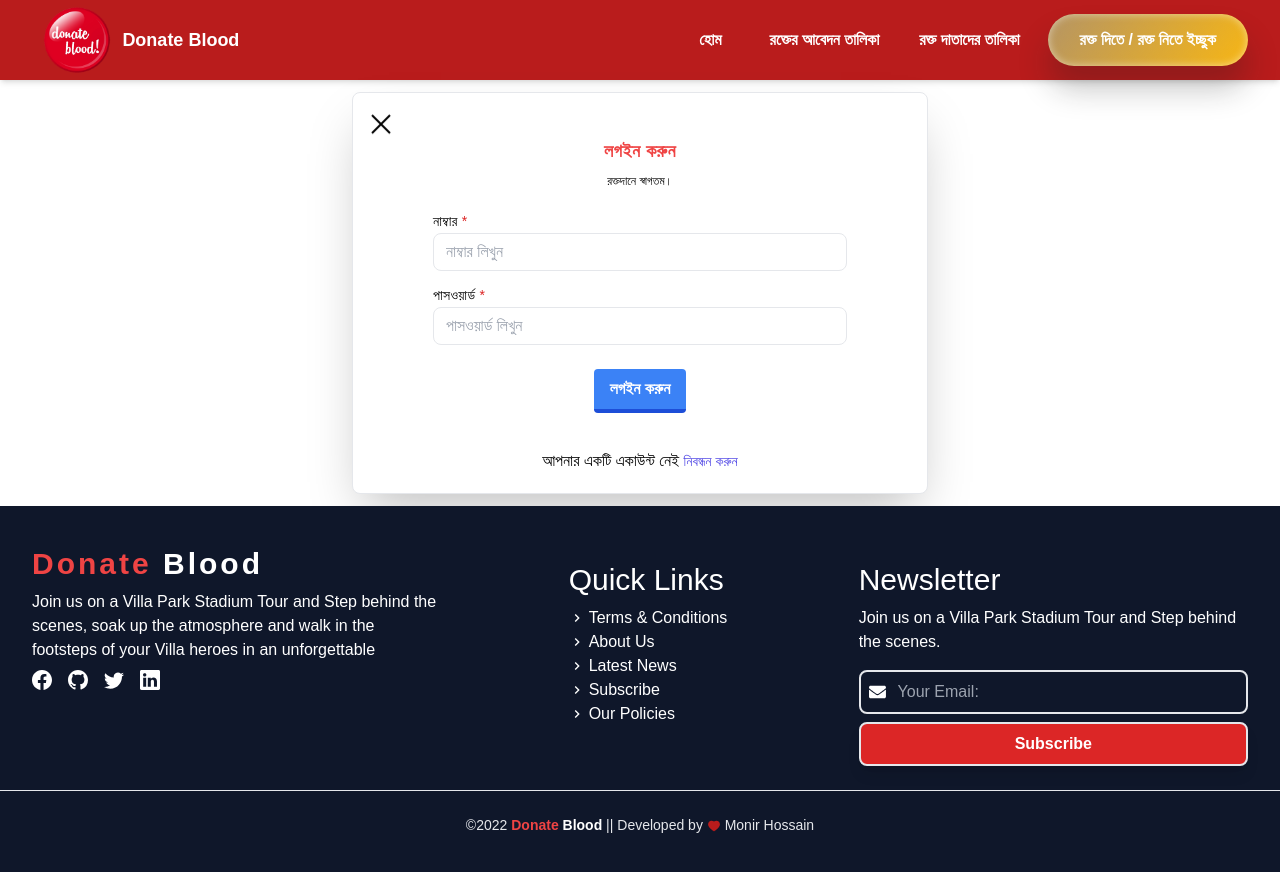
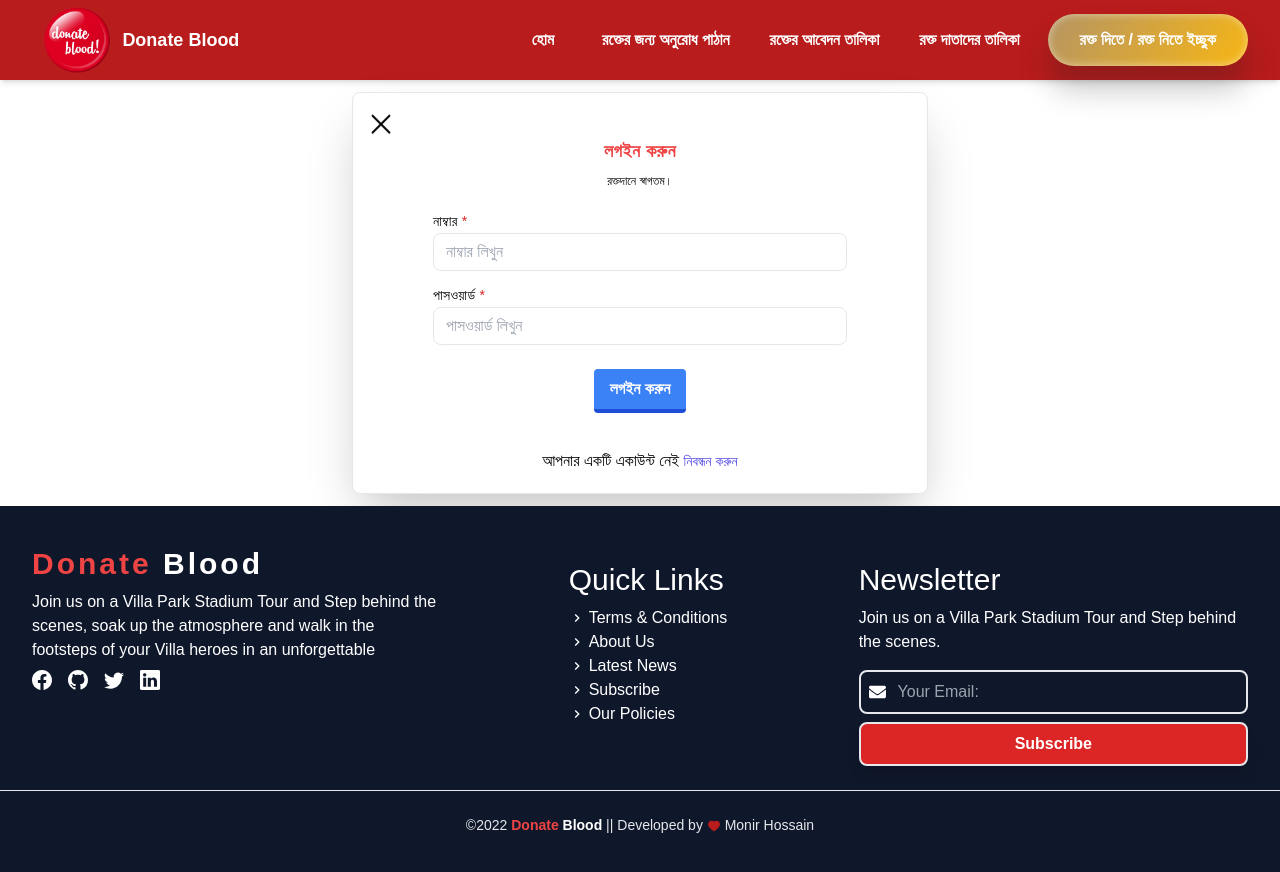
Before and after one commit to monir6163/blood-donation, a React (Create React App) app: page /login in a window 1280 px wide. Shown: the top 872 px of the page. Built offline with nearby package versions, Linux system fonts and the light colour scheme; no server answers; a web font is replaced by a local one.

Commit message:
profile work

```diff
--- /dev/null
+++ b/src/Hooks/GetUser.js
@@ -0,0 +1,17 @@
+import axios from 'axios';
+import { useEffect, useState } from 'react';
+import useAuth from './useAuth';
+
+const GetUser = async () => {
+  const [profile, setProfile] = useState({});
+  const { user } = useAuth();
+  useEffect(() => {
+    axios.get(`http://localhost:5000/user/${user?.id}`).then((res) => {
+      setProfile(res.data.user);
+      console.log(res.data.user);
+    });
+  }, [user]);
+  return [profile];
+};
+
+export default GetUser;
--- a/src/Hooks/useAuthentication.js
+++ b/src/Hooks/useAuthentication.js
@@ -1,16 +1,28 @@
-import axios from 'axios';
 import { useEffect, useState } from 'react';
 
 const useAuthentication = () => {
   const [user, setUser] = useState(null);
   const [isLoading, setIsLoading] = useState(true);
   const [shouldUpdate, setShouldUpdate] = useState(false);
-  const [profile, setProfile] = useState({});
+
   const url = 'https://baroque-fromage-48977.herokuapp.com/user/me';
   const token = localStorage.getItem('token');
   const logout = () => {
     localStorage.removeItem('token');
   };
+  const [profile, setProfile] = useState({});
+
+  useEffect(() => {
+    fetch(`https://baroque-fromage-48977.herokuapp.com/user/${user?.id}`)
+      .then((res) => res.json())
+      .then((data) => {
+        setProfile(data.data);
+      })
+      .catch((err) => {
+        console.log(err);
+      });
+  }, [user?.id]);
+
   useEffect(() => {
     const auth = async () => {
       if (token) {
@@ -43,13 +55,7 @@ const useAuthentication = () => {
     };
     auth();
   }, [shouldUpdate, token]);
-  useEffect(() => {
-    axios.get(`https://baroque-fromage-48977.herokuapp.com/user/${user?.id}`).then((res) => {
-      if (res.data.user) {
-        setProfile(res.data.user);
-      }
-    });
-  }, [user?.id]);
+
   return {
     user,
     setUser,
--- a/src/Shared/Account/Login.jsx
+++ b/src/Shared/Account/Login.jsx
@@ -39,7 +39,6 @@ const Login = () => {
           localStorage.setItem('token', res.data.token);
           setShouldUpdate((prevState) => !prevState);
           setIsLoading(false);
-          console.log(res.data.token);
         }
       })
       .catch((err) => {
--- a/src/Shared/Account/Profile.js
+++ b/src/Shared/Account/Profile.js
@@ -5,7 +5,6 @@ import useAuth from '../../Hooks/useAuth';
 
 const Profile = () => {
   const { profile } = useAuth();
-  const { imageUrl } = profile;
 
   const [showModal, setShowModal] = useState('');
   return (
@@ -18,9 +17,9 @@ const Profile = () => {
                 <div className="top-2 px-4 animate-bounce text-red-600 z-10 text-xl font-semibold">
                   {profile?.bloodGroup}
                 </div>
-                {imageUrl && (
+                {profile?.imageUrl && (
                   <div className="w-28 h-28 rounded-full mx-auto">
-                    <RenderSmoothImage src={imageUrl} alt={profile?.name} />
+                    <RenderSmoothImage src={profile?.imageUrl} alt={profile?.name} />
                   </div>
                 )}
               </div>
--- a/src/Shared/Header/Header.jsx
+++ b/src/Shared/Header/Header.jsx
@@ -9,7 +9,7 @@ import useAuth from '../../Hooks/useAuth';
 import Logo from '../../images/logo.png';
 
 function Header() {
-  const { profile, logout, setShouldUpdate } = useAuth();
+  const { user, profile, logout, setShouldUpdate } = useAuth();
   const [isOpen, setIsOpen] = useState(false);
   const [dropdown, setDropdown] = useState(false);
   const wrapperRef = useRef(null);
@@ -47,6 +47,7 @@ function Header() {
     window.addEventListener('scroll', handleScroll);
     return () => window.removeEventListener('scroll', handleScroll);
   }, []);
+
   return (
     <nav
       className={`list-none text-white bg-red-700 font-bold text-base shadow-md  ${
@@ -75,7 +76,7 @@ function Header() {
                     হোম
                   </NavLink>
                 </li>
-                {profile?.donar === '2' ? (
+                {user?.donar === '2' ? (
                   <li className=" px-3 py-2 mx-2">
                     <NavLink
                       className={({ isActive }) =>
@@ -87,7 +88,7 @@ function Header() {
                       রক্তের জন্য অনুরোধ পাঠান
                     </NavLink>
                   </li>
-                ) : !profile ? (
+                ) : !user ? (
                   <li className=" px-3 py-2 mx-2">
                     <NavLink
                       className={({ isActive }) =>
@@ -126,7 +127,7 @@ function Header() {
                     রক্ত দাতাদের তালিকা
                   </NavLink>
                 </li>
-                {!profile?.name ? (
+                {!user?.name ? (
                   <li>
                     <NavLink to="/login">
                       <button type="button" className="primary-btn">
@@ -145,9 +146,11 @@ function Header() {
                         aria-expanded="true"
                         aria-haspopup="true">
                         <div className="py-1 px-4 text-sm text-gray-700 flex flex-col items-center justify-center space-y-2 animate-bounce">
+                          {profile?.imageUrl && (
                             <div className="w-8 h-8 rounded-full mx-auto profile">
                               <RenderSmoothImage src={profile?.imageUrl} alt={profile?.name} />
                             </div>
+                          )}
                         </div>
                       </button>
                     </div>
@@ -159,9 +162,11 @@ function Header() {
                         aria-labelledby="menu-button"
                         tabIndex="-1">
                         <div className="py-1 px-4 text-sm text-gray-700 flex flex-col items-center justify-center space-y-2">
+                          {profile?.imageUrl && (
                             <div className="w-24 h-24 rounded-full mx-auto profile">
                               <RenderSmoothImage src={profile?.imageUrl} alt={profile?.name} />
                             </div>
+                          )}
                           <h5> {profile?.name}</h5>
                         </div>
                         <ul className="py-1 text-sm text-center">
@@ -292,7 +297,7 @@ function Header() {
                   হোম
                 </NavLink>
               </li>
-              {profile?.donar === '2' ? (
+              {user?.donar === '2' ? (
                 <li className=" px-3 py-2 mx-2">
                   <NavLink
                     onClick={() => setIsOpen(!isOpen)}
@@ -305,7 +310,7 @@ function Header() {
                     রক্তের জন্য অনুরোধ পাঠান
                   </NavLink>
                 </li>
-              ) : !profile ? (
+              ) : !user ? (
                 <li className=" px-3 py-2 mx-2">
                   <NavLink
                     onClick={() => setIsOpen(!isOpen)}
@@ -348,7 +353,7 @@ function Header() {
                 </NavLink>
               </li>
 
-              {!profile?.name ? (
+              {!user?.name ? (
                 <li>
                   <NavLink onClick={() => setIsOpen(!isOpen)} to="/login">
                     <button type="button" className="primary-btn">
@@ -367,9 +372,11 @@ function Header() {
                       aria-expanded="true"
                       aria-haspopup="true">
                       <div className="py-1 px-4 text-sm text-gray-700 flex flex-col items-center justify-center space-y-2 animate-bounce">
+                        {profile?.imageUrl && (
                           <div className="w-8 h-8 rounded-full mx-auto profile">
                             <RenderSmoothImage src={profile?.imageUrl} alt={profile?.name} />
                           </div>
+                        )}
                       </div>
                     </button>
                   </div>
@@ -381,9 +388,11 @@ function Header() {
                       aria-labelledby="menu-button"
                       tabIndex="-1">
                       <div className="py-1 px-4 text-sm text-gray-700 flex flex-col items-center justify-center space-y-2">
+                        {profile?.imageUrl && (
                           <div className="w-24 h-24 rounded-full mx-auto profile">
                             <RenderSmoothImage src={profile?.imageUrl} alt={profile?.name} />
                           </div>
+                        )}
                         <h5> {profile?.name}</h5>
                       </div>
                       <ul className="py-1 text-sm text-center">
```
Lines whose indentation alone changed are shown as unchanged.
